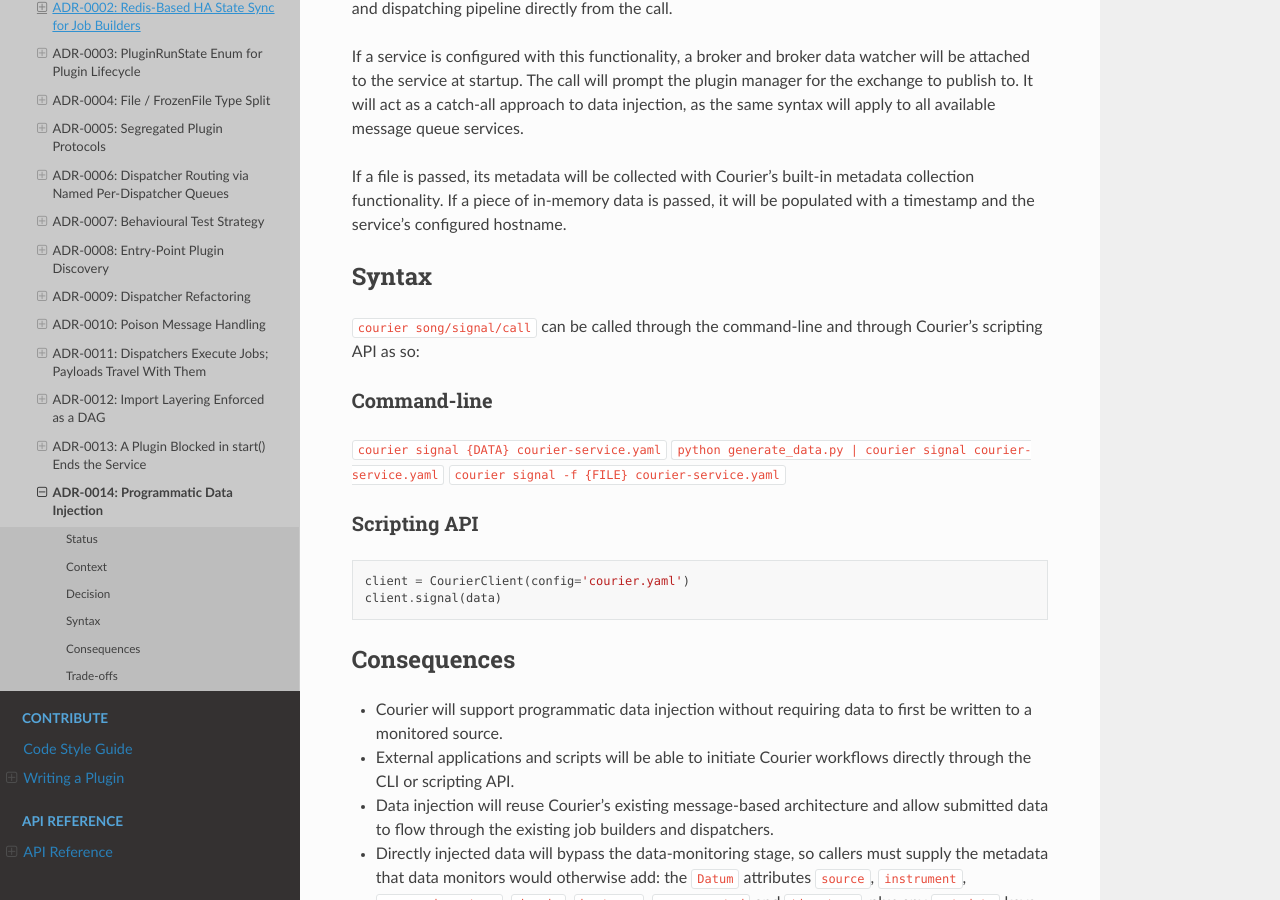
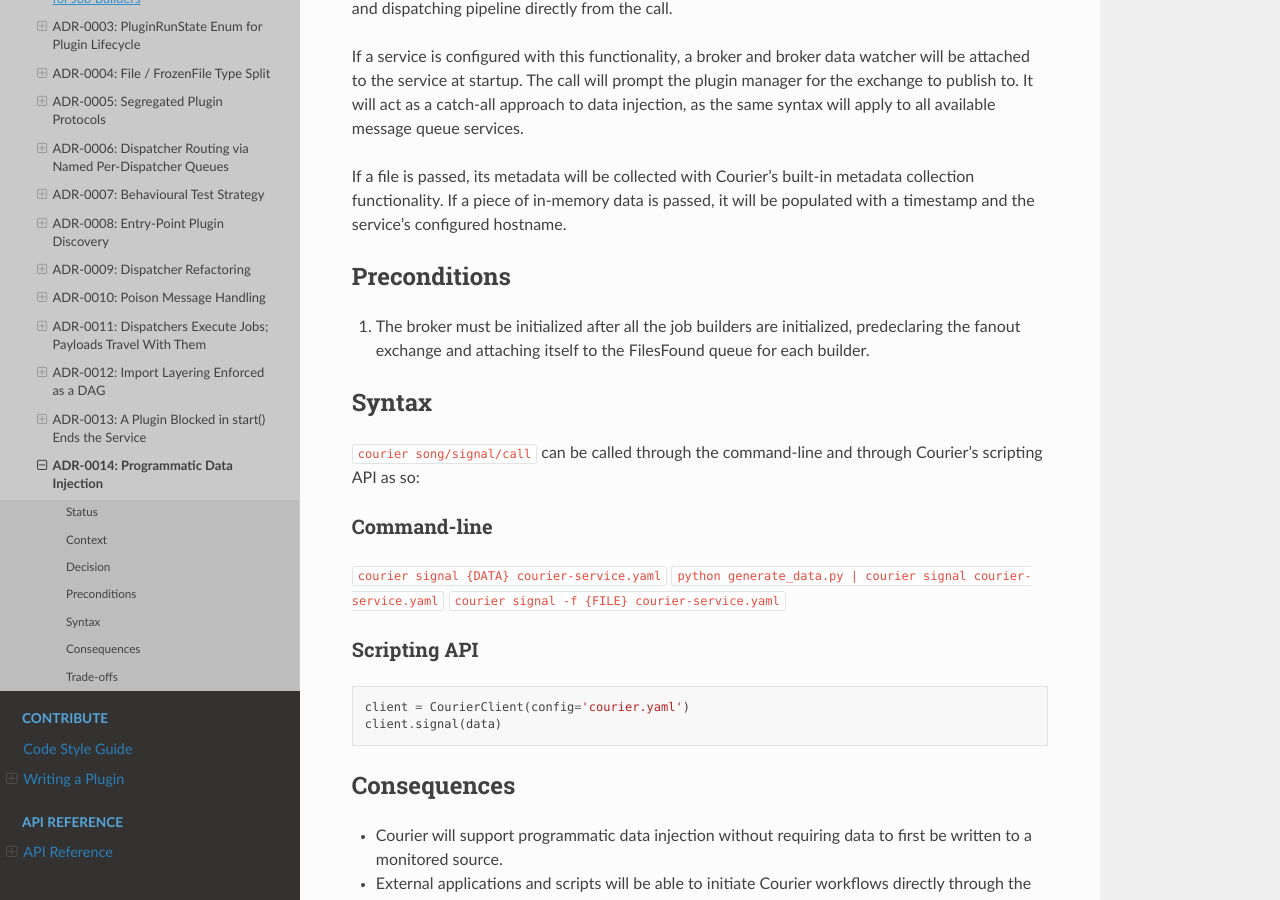
Before and after one commit to CIRA-GEOIPS/courier, a Sphinx documentation site: the page built from sphinx/concepts/adr/0014-programmatic-data-injection.md, in a window 1280 px wide and 900 px high, scrolled down 759 px. Built offline with Sphinx 7.4.7 and the Read the Docs theme 3.1.0, drawn with Linux system fonts in a browser that asks for light colours.

Commit message:
clanker changes

```diff
--- a/sphinx/concepts/adr/0014-programmatic-data-injection.md
+++ b/sphinx/concepts/adr/0014-programmatic-data-injection.md
@@ -34,6 +34,12 @@ message queue services.
 If a file is passed, its metadata will be collected with Courier's built-in
 metadata collection functionality. If a piece of in-memory data is passed, it
 will be populated with a timestamp and the service's configured hostname.
+
+## Preconditions
+
+1. The broker must be initialized after all the job builders are initialized,
+   predeclaring the fanout exchange and attaching itself to the FilesFound queue
+   for each builder.
 
 ## Syntax
 
```
